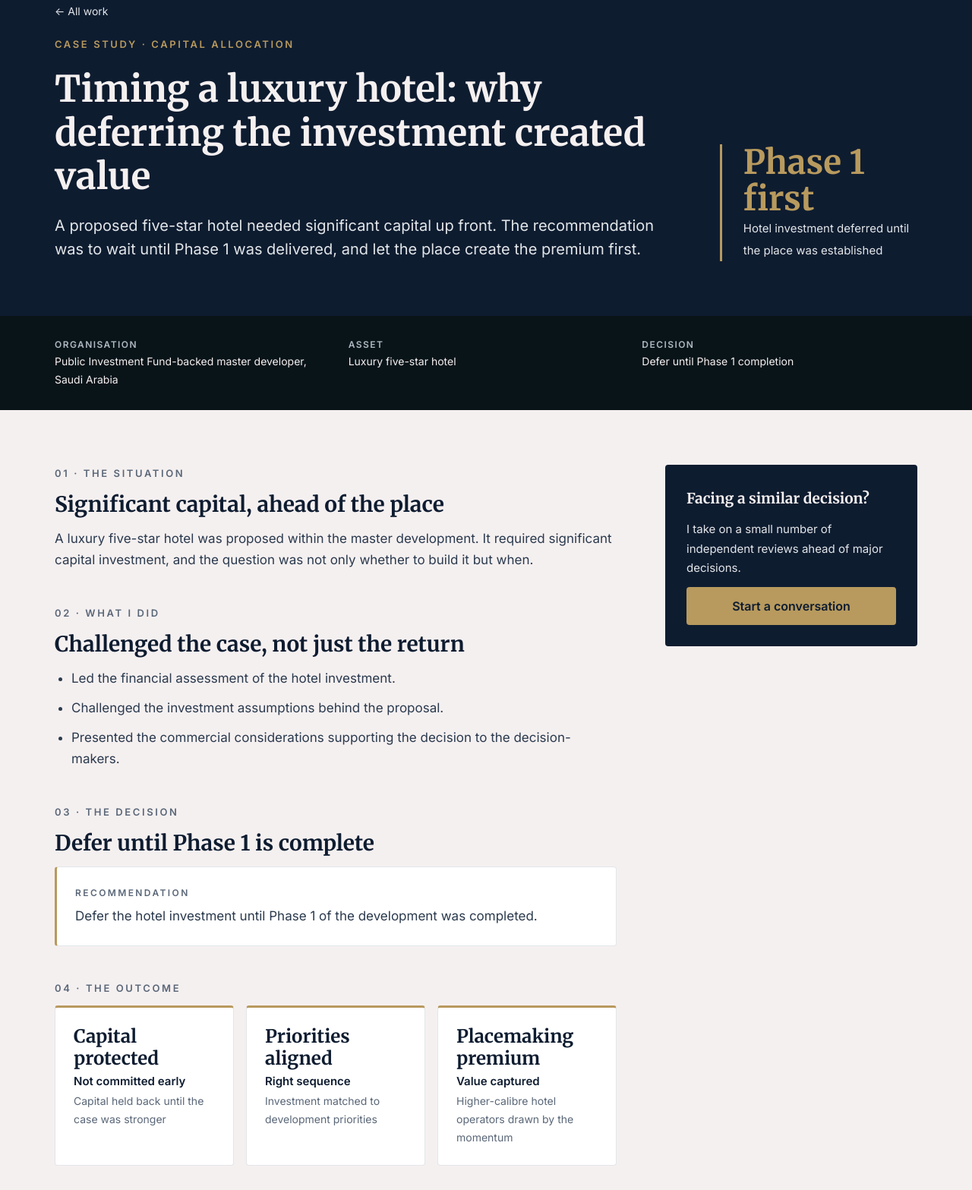
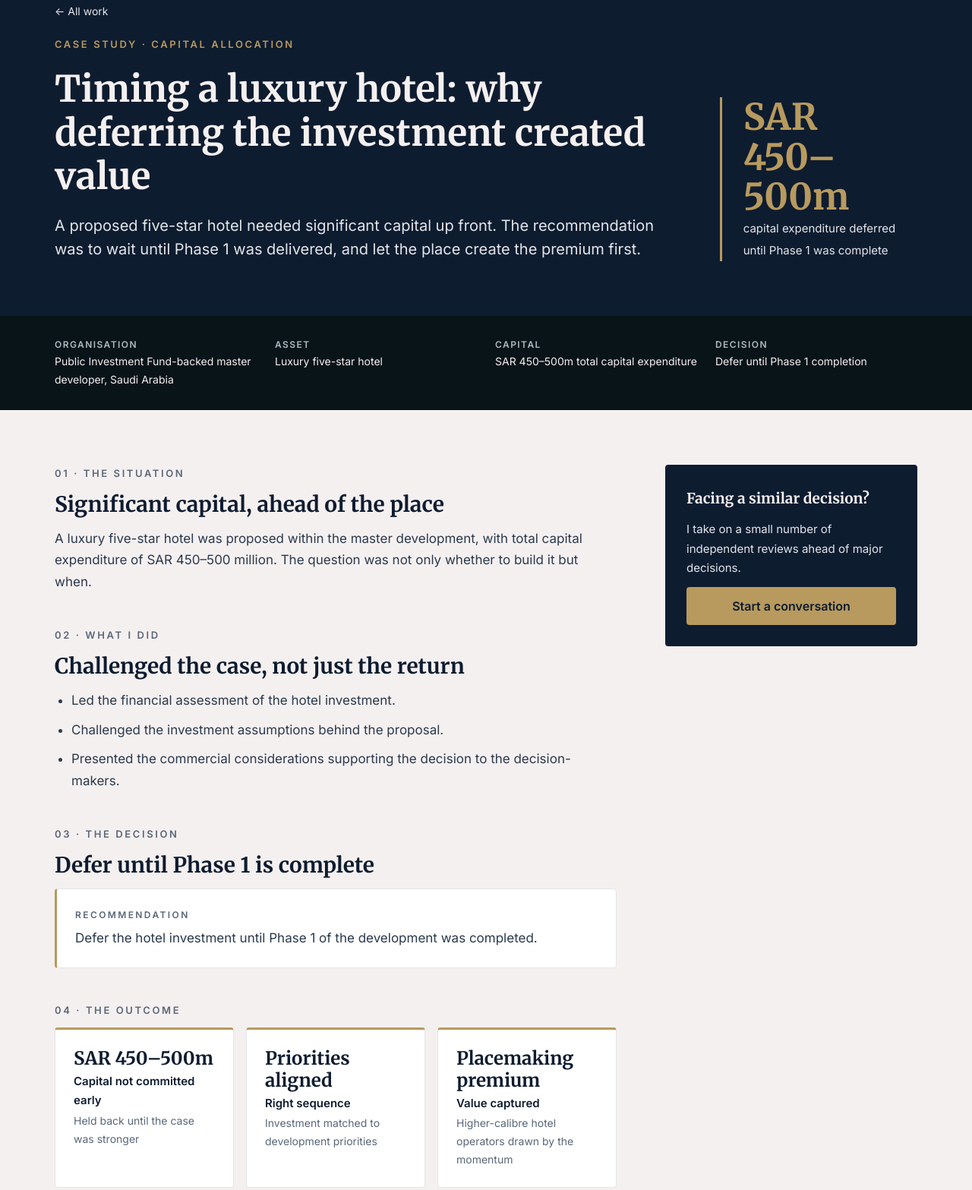
Before and after one commit to gilanishehryar-dot/sgilani-site, a plain HTML site: page case-luxury-hotel-timing.html in a window 1280 px wide. Shown: the part 158-1725 px from the top of the page at 76% size. Drawn offline with Linux system fonts and the light colour scheme.

Commit message:
Add hotel capex and L&Q forecasting figures

```diff
--- a/case-luxury-hotel-timing.html
+++ b/case-luxury-hotel-timing.html
@@ -35,13 +35,13 @@
 <h1>Timing a luxury hotel: why deferring the investment created value</h1>
 <p class="lead">A proposed five-star hotel needed significant capital up front. The recommendation was to wait until Phase 1 was delivered, and let the place create the premium first.</p>
 </div>
-<div style="flex:1 1 260px;min-width:0;border-left:3px solid var(--gold);padding-left:28px"><span style="display:block;font-family:var(--serif);font-size:44px;font-weight:700;line-height:1.1;color:var(--gold)">Phase 1 first</span><span style="font-size:15px">Hotel investment deferred until the place was established</span></div>
+<div style="flex:1 1 260px;min-width:0;border-left:3px solid var(--gold);padding-left:28px"><span style="display:block;font-family:var(--serif);font-size:48px;font-weight:700;line-height:1.1;color:var(--gold)">SAR 450–500m</span><span style="font-size:15px">capital expenditure deferred until Phase 1 was complete</span></div>
 </div></section>
-<section class="darker context" aria-label="Context"><div class="wrap"><div><span class="lbl">Organisation</span><span class="val">Public Investment Fund-backed master developer, Saudi Arabia</span></div><div><span class="lbl">Asset</span><span class="val">Luxury five-star hotel</span></div><div><span class="lbl">Decision</span><span class="val">Defer until Phase 1 completion</span></div></div></section>
+<section class="darker context" aria-label="Context"><div class="wrap"><div><span class="lbl">Organisation</span><span class="val">Public Investment Fund-backed master developer, Saudi Arabia</span></div><div><span class="lbl">Asset</span><span class="val">Luxury five-star hotel</span></div><div><span class="lbl">Capital</span><span class="val">SAR 450–500m total capital expenditure</span></div><div><span class="lbl">Decision</span><span class="val">Defer until Phase 1 completion</span></div></div></section>
 <div class="wrap art-layout">
 <article style="flex:999 1 620px;min-width:0;max-width:740px;display:flex;flex-direction:column;gap:44px">
-<div class="stepblock"><p class="eyebrow">01 · The situation</p><h2>Significant capital, ahead of the place</h2><p style="color:var(--body)">A luxury five-star hotel was proposed within the master development. It required significant capital investment, and the question was not only whether to build it but when.</p></div><div class="stepblock"><p class="eyebrow">02 · What I did</p><h2>Challenged the case, not just the return</h2><ul style="margin:0;padding-left:22px;color:var(--body);display:flex;flex-direction:column;gap:10px"><li>Led the financial assessment of the hotel investment.</li><li>Challenged the investment assumptions behind the proposal.</li><li>Presented the commercial considerations supporting the decision to the decision-makers.</li></ul></div><div class="stepblock"><p class="eyebrow">03 · The decision</p><h2>Defer until Phase 1 is complete</h2><div class="callout"><p class="eyebrow">Recommendation</p><p style="color:var(--body)">Defer the hotel investment until Phase 1 of the development was completed.</p></div></div>
-<div class="stepblock"><p class="eyebrow">04 · The outcome</p><div class="outcomes"><div class="outcome"><b style="font-size:24px">Capital protected</b><strong>Not committed early</strong><span>Capital held back until the case was stronger</span></div><div class="outcome"><b style="font-size:24px">Priorities aligned</b><strong>Right sequence</strong><span>Investment matched to development priorities</span></div><div class="outcome"><b style="font-size:24px">Placemaking premium</b><strong>Value captured</strong><span>Higher-calibre hotel operators drawn by the momentum</span></div></div></div>
+<div class="stepblock"><p class="eyebrow">01 · The situation</p><h2>Significant capital, ahead of the place</h2><p style="color:var(--body)">A luxury five-star hotel was proposed within the master development, with total capital expenditure of SAR 450–500 million. The question was not only whether to build it but when.</p></div><div class="stepblock"><p class="eyebrow">02 · What I did</p><h2>Challenged the case, not just the return</h2><ul style="margin:0;padding-left:22px;color:var(--body);display:flex;flex-direction:column;gap:10px"><li>Led the financial assessment of the hotel investment.</li><li>Challenged the investment assumptions behind the proposal.</li><li>Presented the commercial considerations supporting the decision to the decision-makers.</li></ul></div><div class="stepblock"><p class="eyebrow">03 · The decision</p><h2>Defer until Phase 1 is complete</h2><div class="callout"><p class="eyebrow">Recommendation</p><p style="color:var(--body)">Defer the hotel investment until Phase 1 of the development was completed.</p></div></div>
+<div class="stepblock"><p class="eyebrow">04 · The outcome</p><div class="outcomes"><div class="outcome"><b style="font-size:24px">SAR 450–500m</b><strong>Capital not committed early</strong><span>Held back until the case was stronger</span></div><div class="outcome"><b style="font-size:24px">Priorities aligned</b><strong>Right sequence</strong><span>Investment matched to development priorities</span></div><div class="outcome"><b style="font-size:24px">Placemaking premium</b><strong>Value captured</strong><span>Higher-calibre hotel operators drawn by the momentum</span></div></div></div>
 <div class="lesson"><p class="eyebrow">What other Boards can take from this</p><p>The best capital decision is sometimes about when, not whether. Timing is the quiet destroyer of returns – and, handled deliberately, a source of them. Letting the first phase create the place meant the hotel could be sold to operators on evidence rather than on a promise.</p></div>
 </article>
 <aside class="aside">
```
Also changed, not shown: case-lq-pipeline-planning.html (+2 -2 lines), index.html (+2 -2 lines), work.html (+2 -2 lines).
